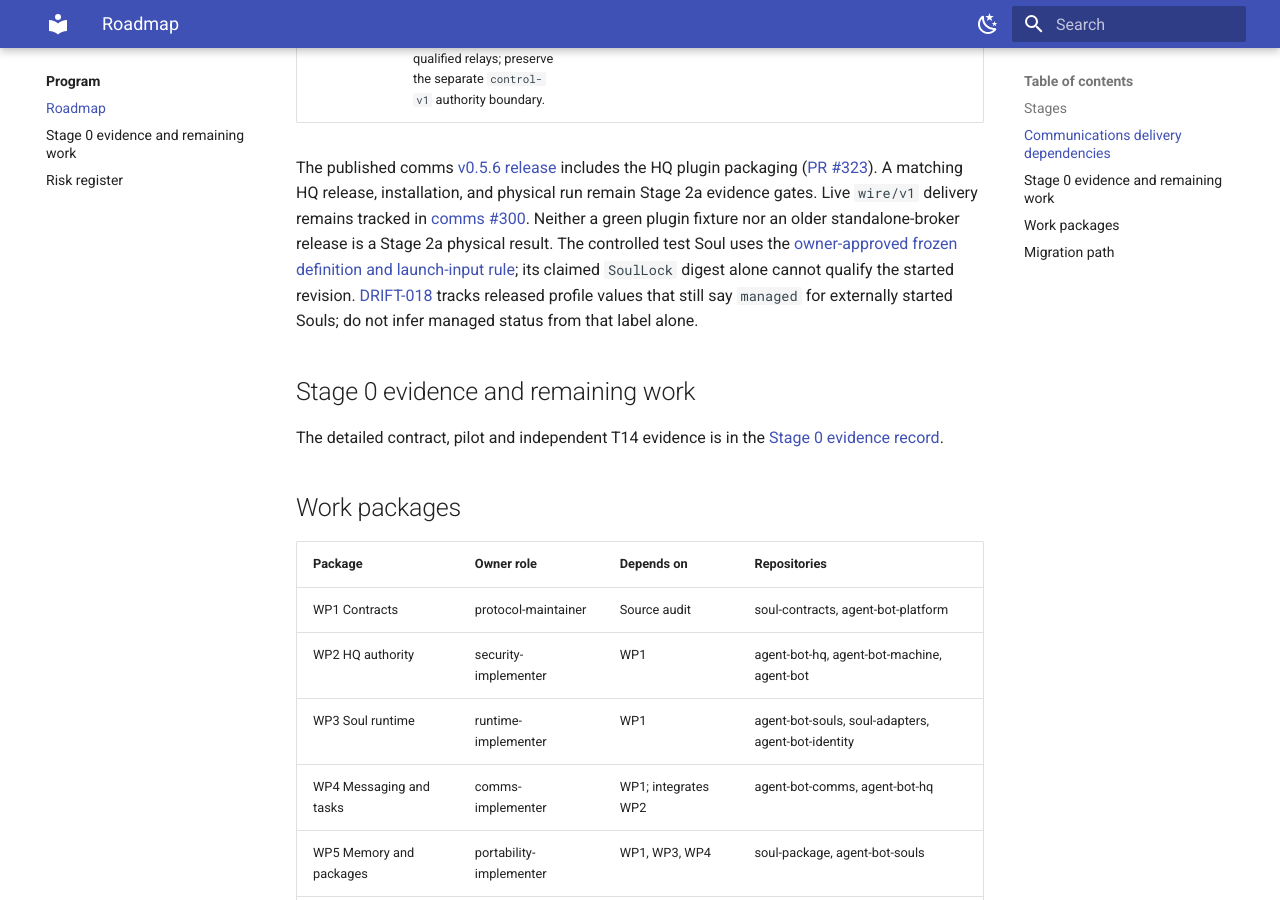
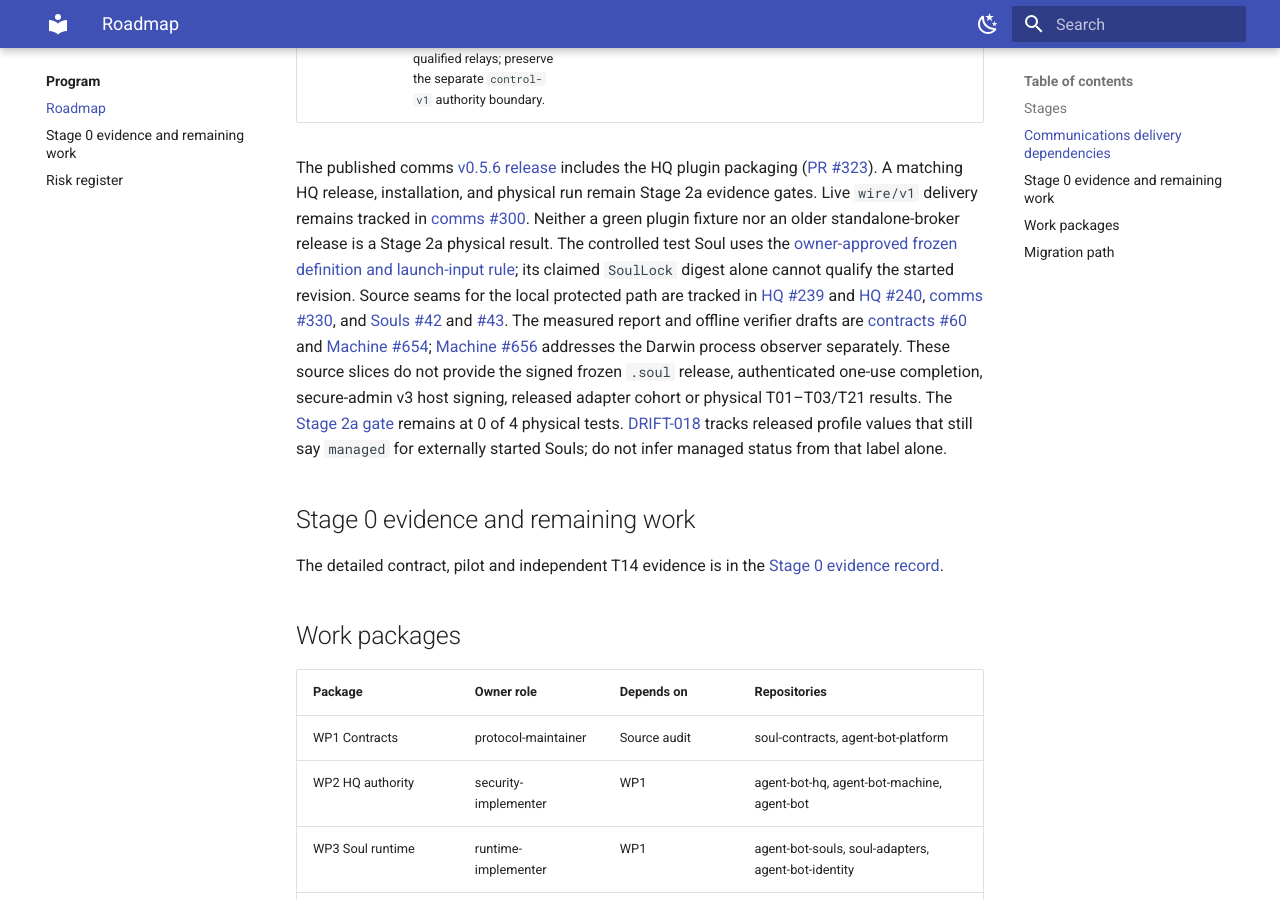
Before and after one commit to true-line/agent-bot-platform, an MkDocs documentation site: the page built from docs/10-program/roadmap.md, in a window 1280 px wide and 900 px high, scrolled down 3072 px. Built offline with MkDocs 1.6.1 and Material for MkDocs 9.7.7, drawn with Linux system fonts in a browser that asks for light colours.

Commit message:
Document Stage 2a source readiness and held gates
Co-authored-by: solid-owl-71 <agent_76e9bfc8-d740-4ebe-b122-e43fa2cecf71@souls.agent-bot.invalid>
Agent-Identity: agent_76e9bfc8-d740-4ebe-b122-e43fa2cecf71

```diff
--- a/docs/10-program/roadmap.md
+++ b/docs/10-program/roadmap.md
@@ -49,6 +49,21 @@ Neither a green plugin fixture nor an older standalone-broker release is a
 Stage 2a physical result. The controlled test Soul uses the
 [owner-approved frozen definition and launch-input rule](../04-decisions/PDR-0102-protected-adapter-qualification.md#controlled-stage-2a-soul-measurement);
 its claimed `SoulLock` digest alone cannot qualify the started revision.
+Source seams for the local protected path are tracked in
+[HQ #239](https://github.com/true-line/agent-bot-hq/pull/239) and
+[HQ #240](https://github.com/true-line/agent-bot-hq/pull/240),
+[comms #330](https://github.com/true-line/agent-bot-comms/pull/330), and
+[Souls #42](https://github.com/true-line/agent-bot-souls/pull/42) and
+[#43](https://github.com/true-line/agent-bot-souls/pull/43).
+The measured report and offline verifier drafts are
+[contracts #60](https://github.com/true-line/soul-contracts/pull/60) and
+[Machine #654](https://github.com/true-line/agent-bot-machine/pull/654);
+[Machine #656](https://github.com/true-line/agent-bot-machine/pull/656)
+addresses the Darwin process observer separately. These source slices do not
+provide the signed frozen `.soul` release, authenticated one-use completion,
+secure-admin v3 host signing, released adapter cohort or physical T01–T03/T21
+results. The [Stage 2a gate](https://github.com/true-line/agent-bot-platform/issues/68)
+remains at 0 of 4 physical tests.
 [DRIFT-018](../00-governance/drift-register.md#drift-018-profile-values-say-managed-for-souls-hq-does-not-start)
 tracks released profile values that still say `managed` for externally started
 Souls; do not infer managed status from that label alone.
```
Also changed, not shown: docs/04-decisions/PDR-0102-protected-adapter-qualification.md (+4 -2 lines).
